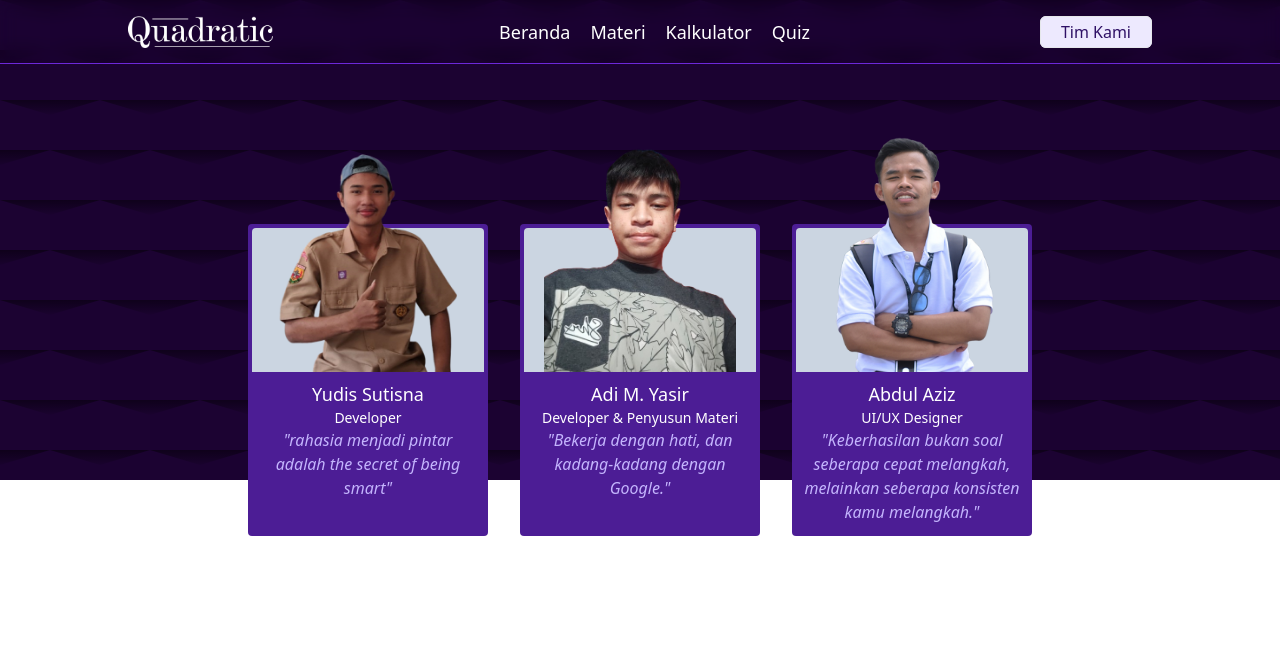
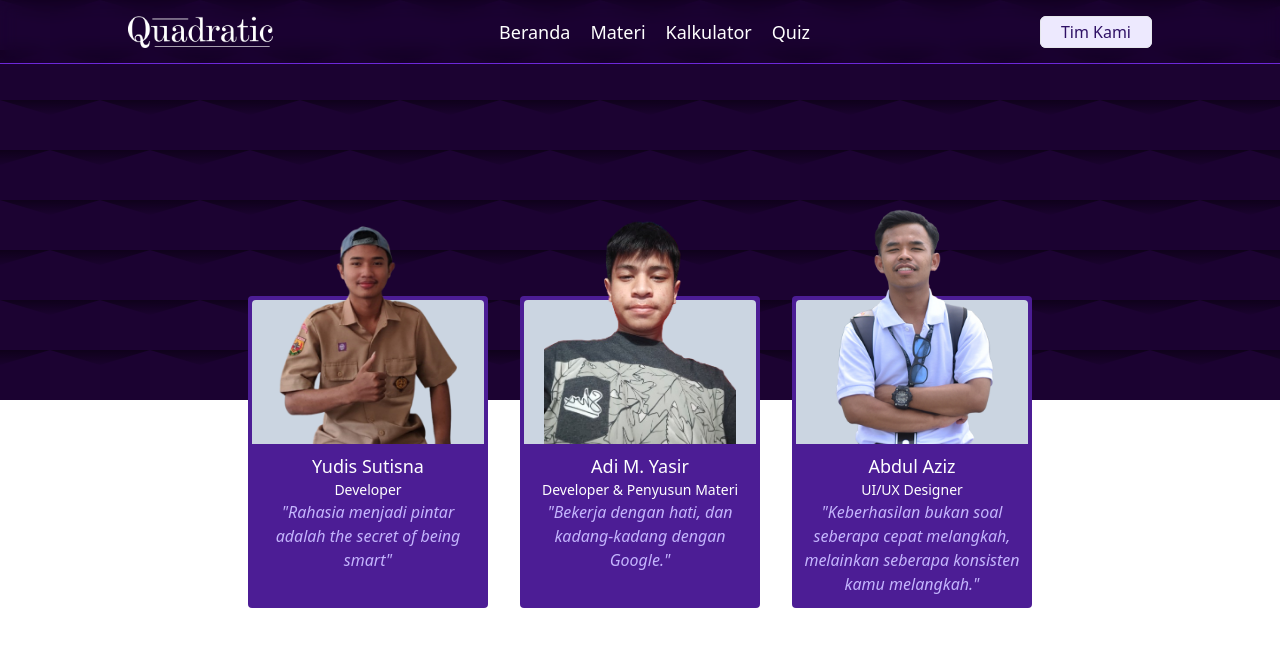
Before and after one commit to Hanep77/learn-quadratic-site, a Next.js app: page /team in a window 1280 px wide. Shown: the top 646 px of the page. Built offline with nearby package versions, Linux system fonts and the light colour scheme; what better-react-mathjax would draw is missing.

Commit message:
fix layout

```diff
--- a/src/app/team/page.tsx
+++ b/src/app/team/page.tsx
@@ -3,8 +3,8 @@ import Image from "next/image";
 export default function Team() {
   return (
     <div className="min-h-screen bg-white">
-      <div className="min-h-screen sm:min-h-[50vh] sm:h-[60vh]" style={{ backgroundImage: "url(/protruding-squares.svg)" }}>
-        <div className="max-w-screen-lg m-auto pt-56 pb-8 flex flex-col items-center sm:items-stretch sm:flex-row justify-center gap-44 sm:gap-8">
+      <div className="min-h-screen sm:min-h-[50vh] flex items-end justify-center sm:h-[50vh]" style={{ backgroundImage: "url(/protruding-squares.svg)" }}>
+        <div className="translate-y-52 pb-8 sm:pb-0 flex flex-col items-center sm:items-stretch sm:flex-row justify-center gap-44 sm:gap-8">
           <div className="bg-violet-900 p-1 rounded w-72 sm:w-60 ">
             <div className="bg-slate-300 h-52 sm:h-36 relative flex justify-center rounded-t">
               <Image src={"/yudis.png"} alt="yudis" width={700} height={700} className="absolute -top-[128px] sm:-top-[87px] w-72 sm:w-48" />
@@ -12,7 +12,7 @@ export default function Team() {
             <div className="p-2 text-center">
               <h5 className="text-lg font-medium">Yudis Sutisna</h5>
               <p className="text-sm">Developer</p>
-              <p className="italic text-violet-300">&quot;rahasia menjadi pintar adalah the secret of being smart&quot;</p>
+              <p className="italic text-violet-300">&quot;Rahasia menjadi pintar adalah the secret of being smart&quot;</p>
             </div>
           </div>
           <div className="bg-violet-900 p-1 rounded w-72 sm:w-60">
```
